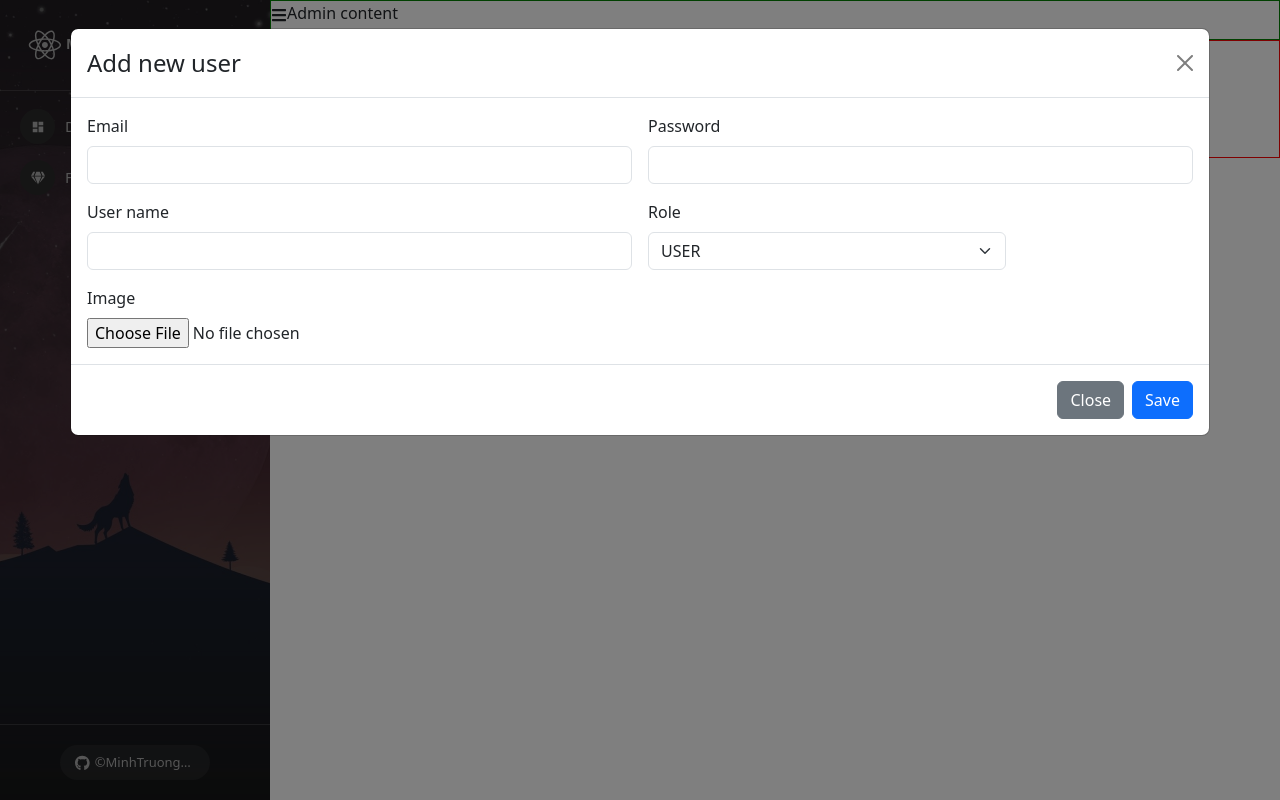
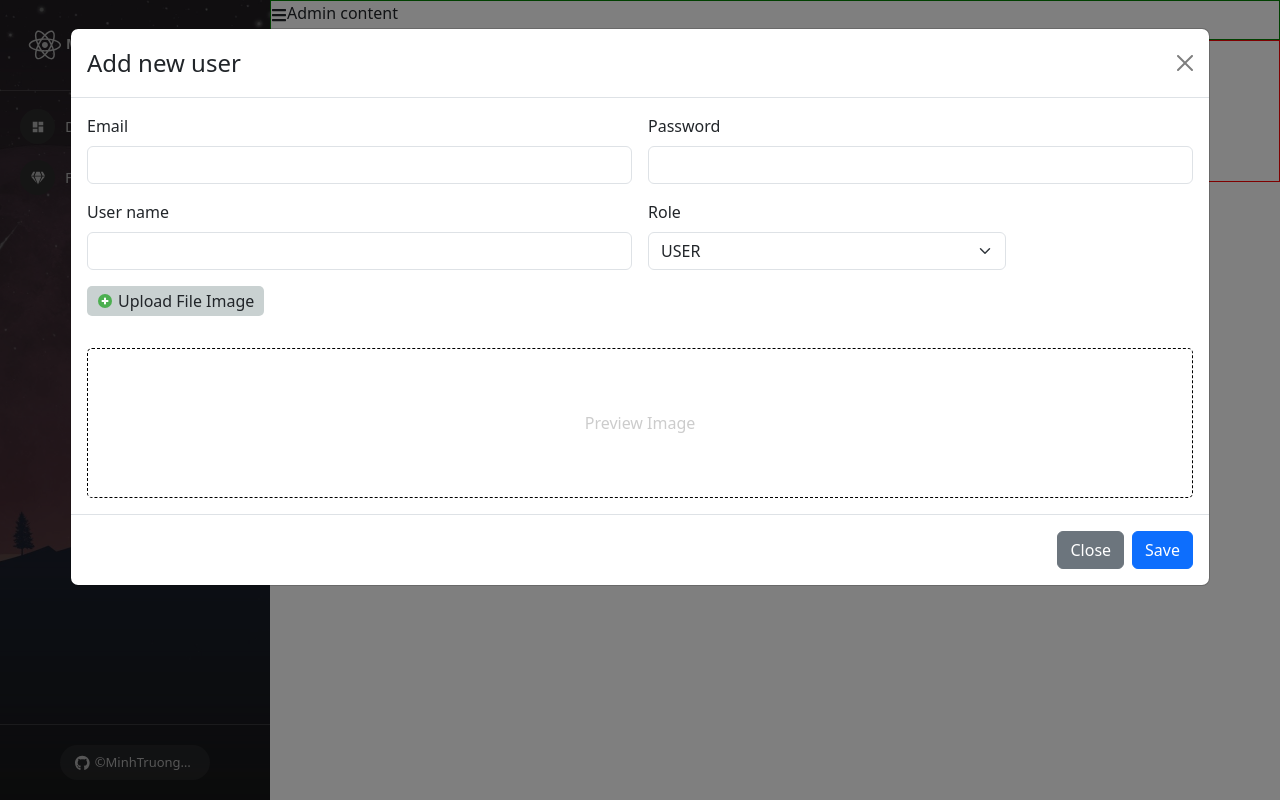
Before and after one commit to MinhTruongDev/react-course, a React (Create React App) app: page /admins/manage-users in a window 1280 px wide. Both pictures are taken after a click on the button "Launch demo modal". Built offline with nearby package versions, Linux system fonts and the light colour scheme.

Commit message:
feat: design create user modal

```diff
--- a/src/components/Admin/Content/ManageUser.js
+++ b/src/components/Admin/Content/ManageUser.js
@@ -1,5 +1,5 @@
 import ModalCreateUser from "./ModalCreateUser";
-
+import './ManageUser.scss'
 
 const ManageUser = (props) => {
     return (
@@ -13,8 +13,8 @@
                 </div>
                 <div>
                     Table user
-                    <ModalCreateUser />
                 </div>
+                <ModalCreateUser />
             </div>
             Manage User
         </div>
--- /dev/null
+++ b/src/components/Admin/Content/ManageUser.scss
@@ -0,0 +1,32 @@
+.modal-add-user {
+    .img-preview {
+        height         : 150px;
+        border         : 1px dashed black;
+        border-radius  : 5px;
+        display        : flex;
+        justify-content: center;
+        align-items    : center;
+        color          : #ccc;
+
+        img {
+            max-width : 100%;
+            max-height: 100%;
+        }
+    }
+
+    .label-upload {
+        display      : flex;
+        align-items  : center;
+        gap          : 5px;
+        padding      : 3px 10px;
+        width        : fit-content;
+        border       : none;
+        border-radius: 5px;
+        background   : rgb(201, 209, 209);
+        cursor       : pointer;
+
+        &:hover {
+            background: rgb(193, 193, 193);
+        }
+    }
+}
--- a/src/components/Admin/Content/ModalCreateUser.js
+++ b/src/components/Admin/Content/ModalCreateUser.js
@@ -1,12 +1,32 @@
 import { useState } from 'react';
 import Button from 'react-bootstrap/Button';
 import Modal from 'react-bootstrap/Modal';
+import { FcPlus } from "react-icons/fc";
 
 function ModalCreateUser() {
     const [show, setShow] = useState(false);
 
     const handleClose = () => setShow(false);
     const handleShow = () => setShow(true);
+
+    const [email, setEmail] = useState("");
+    const [password, setPassword] = useState("");
+    const [username, setUserName] = useState("");
+    const [role, setRole] = useState("");
+    const [image, setImage] = useState("");
+    const [previewImage, setPreviewImage] = useState("");
+
+
+    const handleUploadImage = (event) => {
+        const ext = ['.jpg', '.jpeg', '.bmp', '.gif', '.png', '.svg'];
+        if (!ext.some(el => event.target.files[0].name.endsWith(el))) {
+            setPreviewImage("")
+        } else {
+            console.log(event.target.files[0]);
+            setPreviewImage(URL.createObjectURL(event.target.files[0]));
+            setImage(event.target.files[0]);
+        }
+    }
 
     return (
         <>
@@ -19,6 +39,7 @@
                 onHide={handleClose}
                 size="xl"
                 backdrop="static"
+                className='modal-add-user'
             >
                 <Modal.Header closeButton>
                     <Modal.Title>Add new user</Modal.Title>
@@ -27,26 +48,58 @@
                     <form className="row g-3">
                         <div className="col-md-6">
                             <label className="form-label">Email</label>
-                            <input type="email" className="form-control" />
+                            <input
+                                type="email"
+                                className="form-control"
+                                value={email}
+                                onChange={(event) => setEmail(event.target.value)}
+                            />
                         </div>
                         <div className="col-md-6">
                             <label className="form-label">Password</label>
-                            <input type="password" className="form-control" />
+                            <input
+                                type="password"
+                                className="form-control"
+                                value={password}
+                                onChange={(event) => setPassword(event.target.value)}
+                            />
                         </div>
                         <div className="col-md-6">
                             <label className="form-label">User name</label>
-                            <input type="text" className="form-control" />
+                            <input
+                                type="text"
+                                className="form-control"
+                                value={username}
+                                onChange={(event) => setUserName(event.target.value)}
+                            />
                         </div>
                         <div className="col-md-4">
                             <label className="form-label">Role</label>
-                            <select className="form-select" >
-                                <option selected value="USER">USER</option>
+                            <select
+                                className="form-select"
+                                onChange={(event) => setRole(event.target.value)}
+                                value={role}
+                            >
+                                <option value="USER">USER</option>
                                 <option value="ADMIN">ADMIN</option>
                             </select>
                         </div>
                         <div className='col-md-12'>
-                            <label className='form-label'>Image</label><br />
-                            <input type="file" />
+                            <label className='form-label label-upload' htmlFor='labelUpload'>
+                                <FcPlus /> Upload File Image
+                            </label><br />
+                            <input
+                                id='labelUpload'
+                                type="file"
+                                onChange={(event) => handleUploadImage(event)}
+                                hidden
+                            />
+                            <div className='col-md-12 img-preview'>
+                                {previewImage
+                                    ? <img src={previewImage} />
+                                    : <span>Preview Image</span>
+                                }
+                            </div>
                         </div>
                     </form>
                 </Modal.Body>
```
